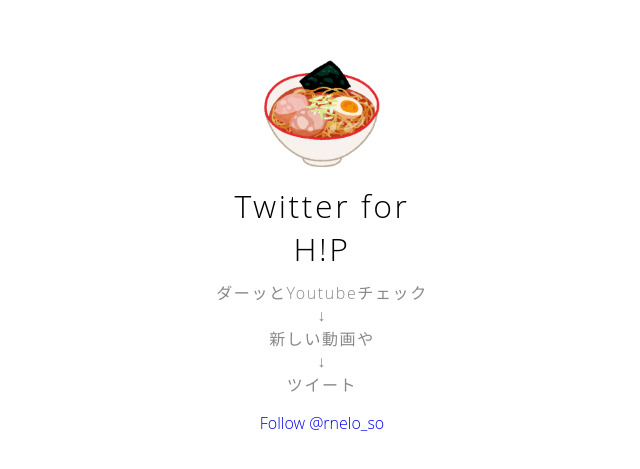
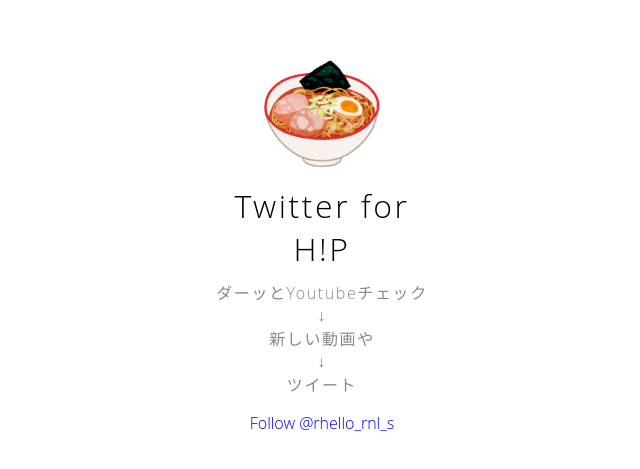
Before and after one commit to rneloso/TWFHP, a plain HTML site: page index.html in a window 1280 px wide. Shown: the part 155-624 px from the top of the page, 318-958 px from the left. Drawn offline with Linux system fonts and the light colour scheme.

Commit message:
Update index.html

```diff
--- a/index.html
+++ b/index.html
@@ -15,6 +15,6 @@
 ダーッとYoutubeチェック<br>↓<br>新しい動画や<br>↓<br>ツイート
 </p>
 <!-- twitter -->
-<a href="https://twitter.com/rnelo_so" class="twitter-follow-button" data-show-count="false">Follow @rnelo_so</a>
+<a href="https://twitter.com/hello_rnl_s" class="twitter-follow-button" data-show-count="false">Follow @rhello_rnl_s</a>
 <script>!function(d,s,id){var js,fjs=d.getElementsByTagName(s)[0],p=/^http:/.test(d.location)?'http':'https';if(!d.getElementById(id)){js=d.createElement(s);js.id=id;js.src=p+'://platform.twitter.com/widgets.js';fjs.parentNode.insertBefore(js,fjs);}}(document, 'script', 'twitter-wjs');</script>
 </body>
```
